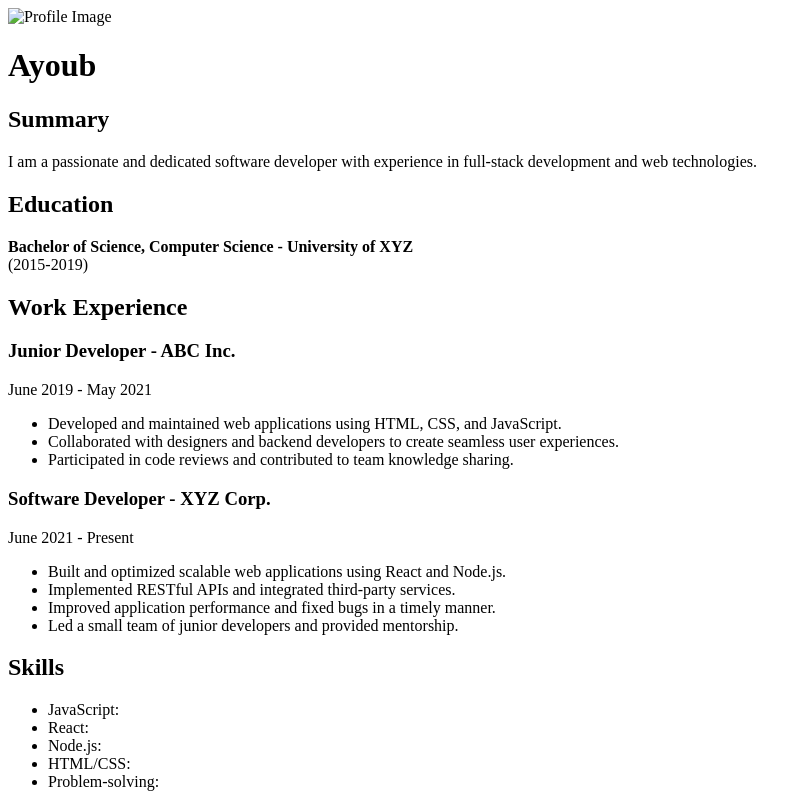
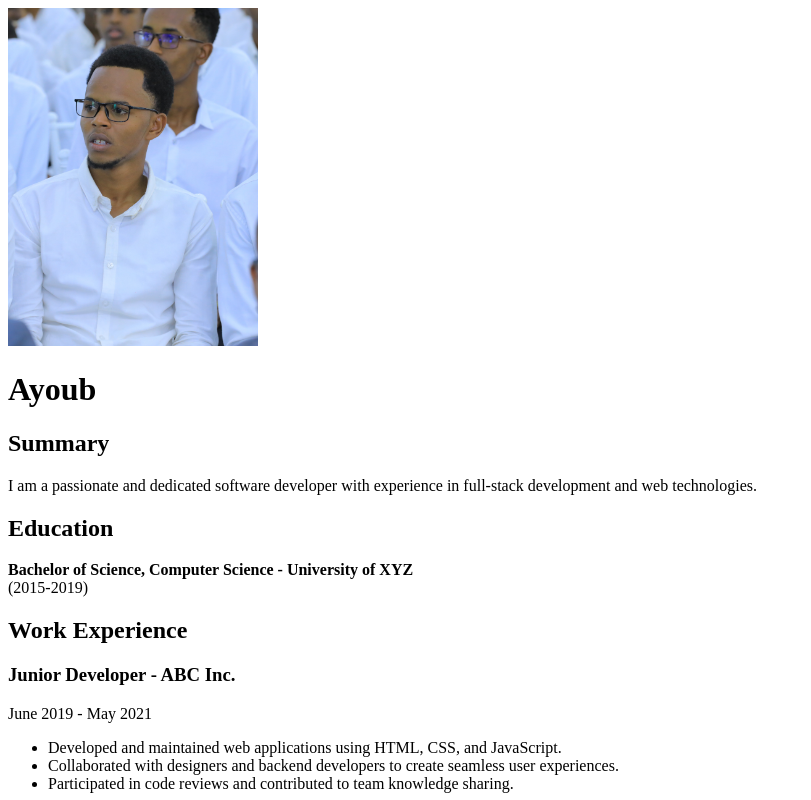
Before and after one commit to Ayoub2046/capstone-my-ressume, a plain HTML site: page index.html in a window 1280 px wide. Shown: the top 800 px of the page, without its empty margins (0-811 px from the left). Drawn offline with Linux system fonts and the light colour scheme.

Commit message:
Add files via upload

```diff
--- a/index.html
+++ b/index.html
@@ -8,7 +8,7 @@
 </head>
 <body>
 
-        <img src="/images/0C9A9771.jpg" alt="Profile Image"  width="250">
+        <img src="/0C9A9771.jpg" alt="Profile Image"  width="250">
         <h1>Ayoub </h1>
         <h2>Summary</h2>
         <p>I am a passionate and dedicated software developer with experience in full-stack development and web technologies.</p>
```
Also changed, not shown: 0C9A9771.jpg (added).
